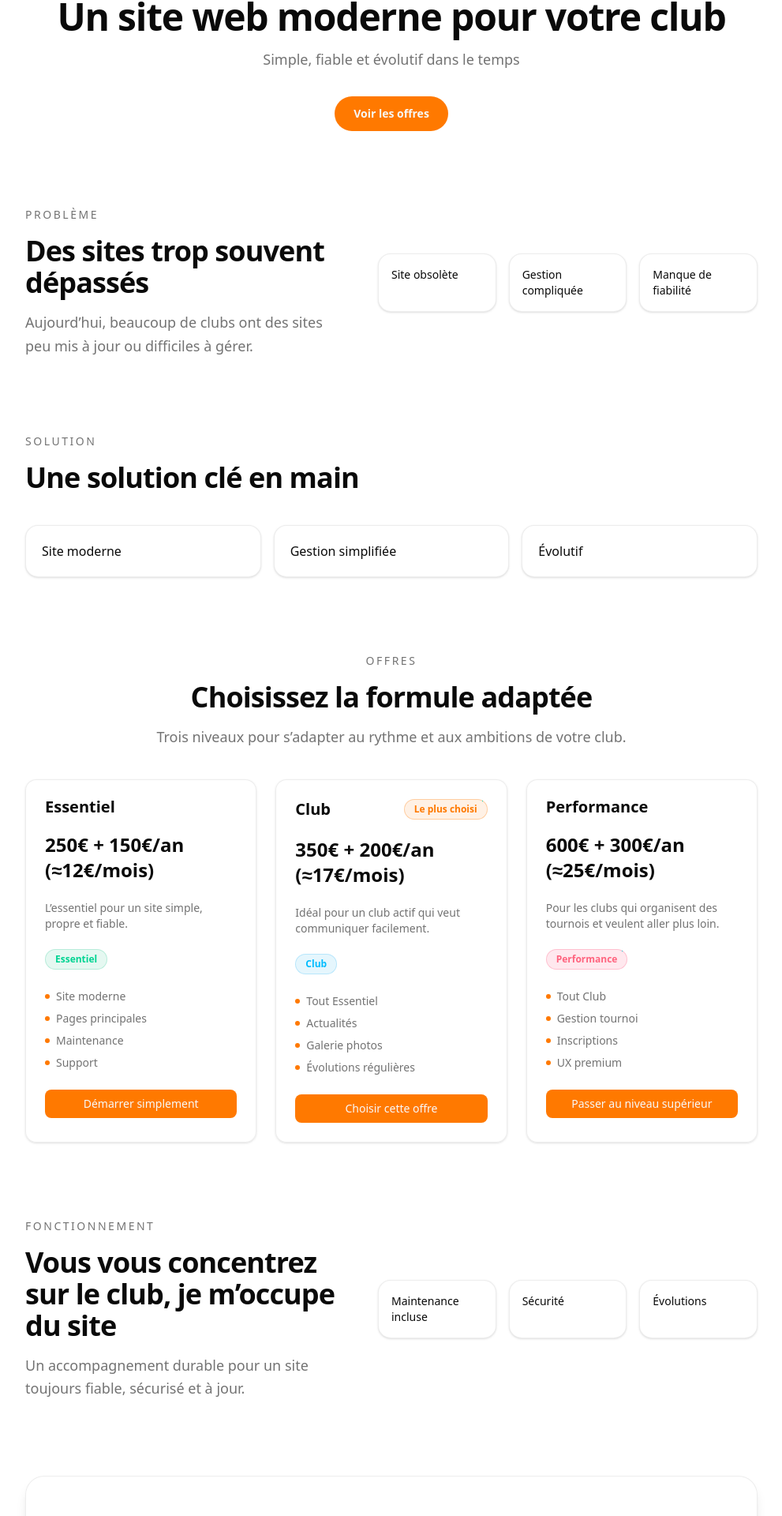
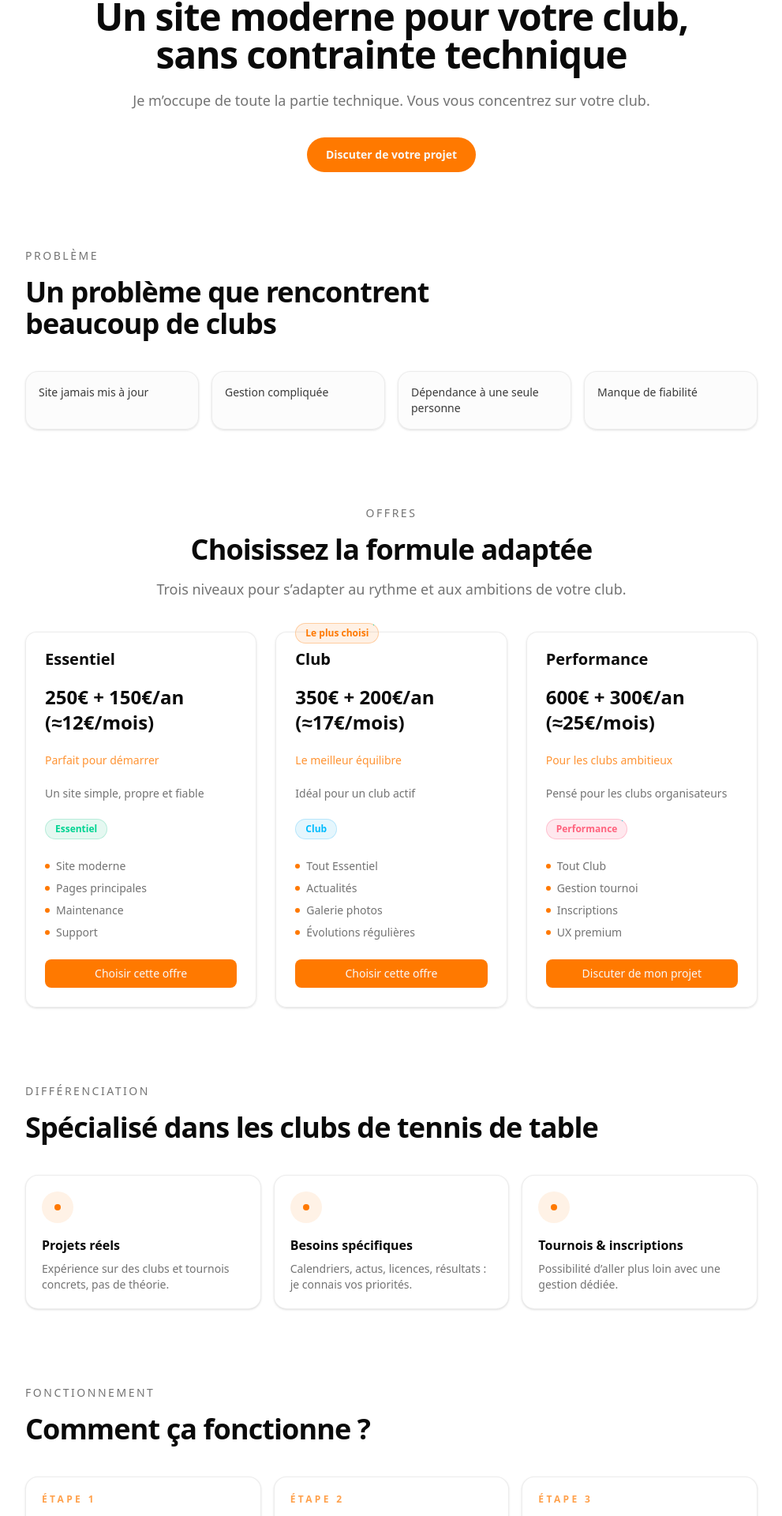
Before and after one commit to jesared/jesared-refonte, a Next.js app: page /offres-club in a window 1280 px wide. Shown: the part 196-2116 px from the top of the page at 79% size, without its empty margins (144-1135 px from the left). Built offline with nearby package versions, Linux system fonts and the light colour scheme.

Commit message:
Enhance club offers conversion

```diff
--- a/app/offres-club/page.tsx
+++ b/app/offres-club/page.tsx
@@ -2,35 +2,26 @@ import Link from "next/link";
 
 import { PageContainer } from "@/components/layout/page-container";
 import { Button } from "@/components/ui/button";
-import {
-  Card,
-  CardContent,
-  CardFooter,
-  CardHeader,
-  CardTitle,
-} from "@/components/ui/card";
+import { Card, CardContent, CardFooter, CardHeader, CardTitle } from "@/components/ui/card";
 import { SectionTitle } from "@/components/ui/section-title";
 
 const pricingTiers = [
   {
     name: "Essentiel",
     price: "250€ + 150€/an (≈12€/mois)",
-    description: "L’essentiel pour un site simple, propre et fiable.",
+    priceNote: "Parfait pour démarrer",
+    description: "Un site simple, propre et fiable",
     accent: "bg-emerald-500/10 text-emerald-400 border-emerald-500/20",
     features: ["Site moderne", "Pages principales", "Maintenance", "Support"],
-    cta: "Démarrer simplement",
+    cta: "Choisir cette offre",
   },
   {
     name: "Club",
     price: "350€ + 200€/an (≈17€/mois)",
-    description: "Idéal pour un club actif qui veut communiquer facilement.",
+    priceNote: "Le meilleur équilibre",
+    description: "Idéal pour un club actif",
     accent: "bg-sky-500/10 text-sky-400 border-sky-500/20",
-    features: [
-      "Tout Essentiel",
-      "Actualités",
-      "Galerie photos",
-      "Évolutions régulières",
-    ],
+    features: ["Tout Essentiel", "Actualités", "Galerie photos", "Évolutions régulières"],
     highlight: true,
     badge: "Le plus choisi",
     cta: "Choisir cette offre",
@@ -38,75 +29,79 @@ const pricingTiers = [
   {
     name: "Performance",
     price: "600€ + 300€/an (≈25€/mois)",
-    description:
-      "Pour les clubs qui organisent des tournois et veulent aller plus loin.",
+    priceNote: "Pour les clubs ambitieux",
+    description: "Pensé pour les clubs organisateurs",
     accent: "bg-rose-500/10 text-rose-400 border-rose-500/20",
     features: ["Tout Club", "Gestion tournoi", "Inscriptions", "UX premium"],
-    cta: "Passer au niveau supérieur",
+    cta: "Discuter de mon projet",
   },
+];
+
+const problemPoints = [
+  "Site jamais mis à jour",
+  "Gestion compliquée",
+  "Dépendance à une seule personne",
+  "Manque de fiabilité",
+];
+
+const differentiationPoints = [
+  {
+    title: "Projets réels",
+    description: "Expérience sur des clubs et tournois concrets, pas de théorie.",
+  },
+  {
+    title: "Besoins spécifiques",
+    description: "Calendriers, actus, licences, résultats : je connais vos priorités.",
+  },
+  {
+    title: "Tournois & inscriptions",
+    description: "Possibilité d’aller plus loin avec une gestion dédiée.",
+  },
+];
+
+const steps = [
+  "Création du site",
+  "Mise en ligne",
+  "Suivi et évolutions",
 ];
 
 export default function OffresClubPage() {
   return (
     <main className="space-y-24 py-16 sm:py-20">
       <PageContainer>
-        <section className="flex flex-col items-center text-center">
+        <section className="mx-auto flex max-w-3xl flex-col items-center text-center">
           <p className="text-xs font-semibold uppercase tracking-[0.3em] text-primary/70">
             Création de site club
           </p>
           <h1 className="mt-6 text-4xl font-semibold tracking-tight sm:text-5xl">
-            Un site web moderne pour votre club
+            Un site moderne pour votre club, sans contrainte technique
           </h1>
-          <p className="mt-4 max-w-2xl text-base leading-relaxed text-muted-foreground sm:text-lg">
-            Simple, fiable et évolutif dans le temps
+          <p className="mt-5 text-base leading-relaxed text-muted-foreground sm:text-lg">
+            Je m’occupe de toute la partie technique. Vous vous concentrez sur votre club.
           </p>
           <div className="mt-8">
             <Link
               href="#offres"
-              className="inline-flex h-11 items-center justify-center rounded-full bg-primary px-6 text-sm font-semibold text-primary-foreground transition-transform duration-300 hover:-translate-y-0.5 hover:bg-primary/90"
+              className="inline-flex h-11 items-center justify-center rounded-full bg-primary px-6 text-sm font-semibold text-primary-foreground transition-all duration-300 hover:-translate-y-0.5 hover:bg-primary/90"
             >
-              Voir les offres
+              Discuter de votre projet
             </Link>
           </div>
         </section>
       </PageContainer>
 
       <PageContainer>
-        <section className="grid gap-10 md:grid-cols-[1.1fr_1.3fr] md:items-center">
-          <div className="space-y-4">
+        <section className="grid gap-10">
+          <div className="max-w-2xl">
             <SectionTitle overline="Problème">
-              Des sites trop souvent dépassés
+              Un problème que rencontrent beaucoup de clubs
             </SectionTitle>
-            <p className="text-base leading-relaxed text-muted-foreground sm:text-lg">
-              Aujourd’hui, beaucoup de clubs ont des sites peu mis à jour ou
-              difficiles à gérer.
-            </p>
           </div>
-          <div className="grid gap-4 sm:grid-cols-3">
-            {["Site obsolète", "Gestion compliquée", "Manque de fiabilité"].map(
-              (item) => (
-                <div
-                  key={item}
-                  className="rounded-2xl border border-border/70 bg-card p-4 text-sm font-medium shadow-sm transition-transform duration-300 hover:-translate-y-1"
-                >
-                  {item}
-                </div>
-              ),
-            )}
-          </div>
-        </section>
-      </PageContainer>
-
-      <PageContainer>
-        <section className="grid gap-10">
-          <SectionTitle overline="Solution">
-            Une solution clé en main
-          </SectionTitle>
-          <div className="grid gap-4 sm:grid-cols-3">
-            {["Site moderne", "Gestion simplifiée", "Évolutif"].map((item) => (
+          <div className="grid gap-4 sm:grid-cols-2 lg:grid-cols-4">
+            {problemPoints.map((item) => (
               <div
                 key={item}
-                className="rounded-2xl border border-border/70 bg-card p-5 text-base font-medium shadow-sm transition-transform duration-300 hover:-translate-y-1"
+                className="rounded-2xl border border-border/70 bg-muted/30 p-4 text-sm font-medium text-foreground/80 shadow-sm transition-transform duration-300 hover:-translate-y-1"
               >
                 {item}
               </div>
@@ -118,33 +113,31 @@ export default function OffresClubPage() {
       <PageContainer>
         <section id="offres" className="space-y-10">
           <div className="text-center">
-            <SectionTitle overline="Offres">
-              Choisissez la formule adaptée
-            </SectionTitle>
+            <SectionTitle overline="Offres">Choisissez la formule adaptée</SectionTitle>
             <p className="mt-4 text-base text-muted-foreground sm:text-lg">
-              Trois niveaux pour s’adapter au rythme et aux ambitions de votre
-              club.
+              Trois niveaux pour s’adapter au rythme et aux ambitions de votre club.
             </p>
           </div>
           <div className="grid gap-6 lg:grid-cols-3">
             {pricingTiers.map((tier) => (
               <Card
                 key={tier.name}
-                className="rounded-2xl border border-border/70 bg-card/80 shadow-lg transition-transform duration-300 hover:-translate-y-2 hover:shadow-xl"
+                className={
+                  "relative rounded-2xl border border-border/70 bg-card/80 shadow-lg transition-all duration-300 hover:-translate-y-2 hover:shadow-xl"
+                }
               >
+                {tier.highlight ? (
+                  <span className="absolute -top-3 left-6 rounded-full border border-primary/30 bg-primary/10 px-3 py-1 text-xs font-semibold text-primary">
+                    {tier.badge}
+                  </span>
+                ) : null}
                 <CardHeader className="space-y-4">
                   <div className="flex items-center justify-between">
                     <CardTitle className="text-xl">{tier.name}</CardTitle>
-                    {tier.badge ? (
-                      <span className="rounded-full border border-primary/30 bg-primary/10 px-3 py-1 text-xs font-semibold text-primary">
-                        {tier.badge}
-                      </span>
-                    ) : null}
                   </div>
                   <p className="text-2xl font-semibold">{tier.price}</p>
-                  {tier.description ? (
-                    <p className="text-sm text-muted-foreground">{tier.description}</p>
-                  ) : null}
+                  <p className="text-sm font-medium text-primary/80">{tier.priceNote}</p>
+                  <p className="text-sm text-muted-foreground">{tier.description}</p>
                   <span
                     className={`w-fit rounded-full border px-3 py-1 text-xs font-semibold ${tier.accent}`}
                   >
@@ -162,7 +155,9 @@ export default function OffresClubPage() {
                   </ul>
                 </CardContent>
                 <CardFooter>
-                  <Button className="w-full rounded-full">{tier.cta}</Button>
+                  <Button className="w-full rounded-full transition-transform duration-300 hover:-translate-y-0.5">
+                    {tier.cta}
+                  </Button>
                 </CardFooter>
               </Card>
             ))}
@@ -171,23 +166,40 @@ export default function OffresClubPage() {
       </PageContainer>
 
       <PageContainer>
-        <section className="grid gap-10 md:grid-cols-[1.1fr_1.3fr] md:items-center">
-          <div className="space-y-4">
-            <SectionTitle overline="Fonctionnement">
-              Vous vous concentrez sur le club, je m’occupe du site
-            </SectionTitle>
-            <p className="text-base leading-relaxed text-muted-foreground sm:text-lg">
-              Un accompagnement durable pour un site toujours fiable, sécurisé
-              et à jour.
-            </p>
+        <section className="grid gap-10">
+          <SectionTitle overline="Différenciation">
+            Spécialisé dans les clubs de tennis de table
+          </SectionTitle>
+          <div className="grid gap-4 sm:grid-cols-3">
+            {differentiationPoints.map((item) => (
+              <div
+                key={item.title}
+                className="rounded-2xl border border-border/70 bg-card p-5 shadow-sm transition-transform duration-300 hover:-translate-y-1"
+              >
+                <div className="flex h-10 w-10 items-center justify-center rounded-full bg-primary/10 text-primary">
+                  <span className="h-2 w-2 rounded-full bg-primary" />
+                </div>
+                <h3 className="mt-4 text-base font-semibold">{item.title}</h3>
+                <p className="mt-2 text-sm text-muted-foreground">{item.description}</p>
+              </div>
+            ))}
           </div>
+        </section>
+      </PageContainer>
+
+      <PageContainer>
+        <section className="grid gap-10">
+          <SectionTitle overline="Fonctionnement">Comment ça fonctionne ?</SectionTitle>
           <div className="grid gap-4 sm:grid-cols-3">
-            {["Maintenance incluse", "Sécurité", "Évolutions"].map((item) => (
+            {steps.map((item, index) => (
               <div
                 key={item}
-                className="rounded-2xl border border-border/70 bg-card p-4 text-sm font-medium shadow-sm transition-transform duration-300 hover:-translate-y-1"
+                className="rounded-2xl border border-border/70 bg-card p-5 text-sm font-medium shadow-sm transition-transform duration-300 hover:-translate-y-1"
               >
-                {item}
+                <p className="text-xs font-semibold uppercase tracking-[0.28em] text-primary/70">
+                  Étape {index + 1}
+                </p>
+                <p className="mt-3 text-base font-semibold">{item}</p>
               </div>
             ))}
           </div>
@@ -205,7 +217,7 @@ export default function OffresClubPage() {
           <div className="mt-8 flex justify-center">
             <Link
               href="/contact"
-              className="inline-flex h-11 items-center justify-center rounded-full bg-primary px-6 text-sm font-semibold text-primary-foreground transition-transform duration-300 hover:-translate-y-0.5 hover:bg-primary/90"
+              className="inline-flex h-11 items-center justify-center rounded-full bg-primary px-6 text-sm font-semibold text-primary-foreground transition-all duration-300 hover:-translate-y-0.5 hover:bg-primary/90"
             >
               Me contacter
             </Link>
```
